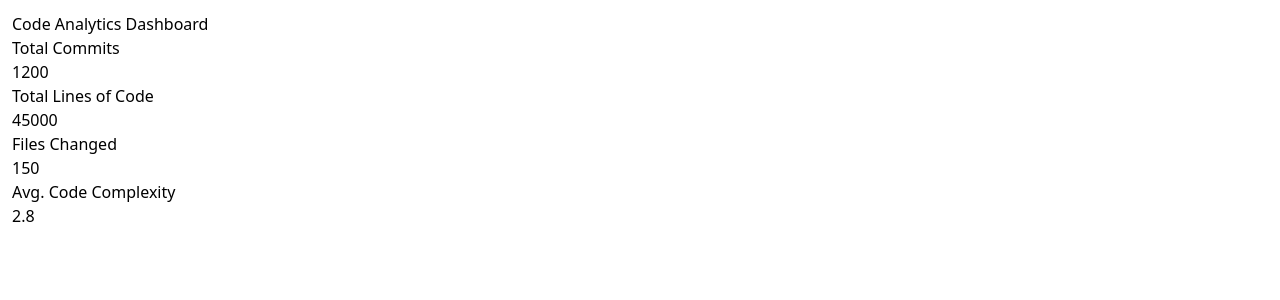
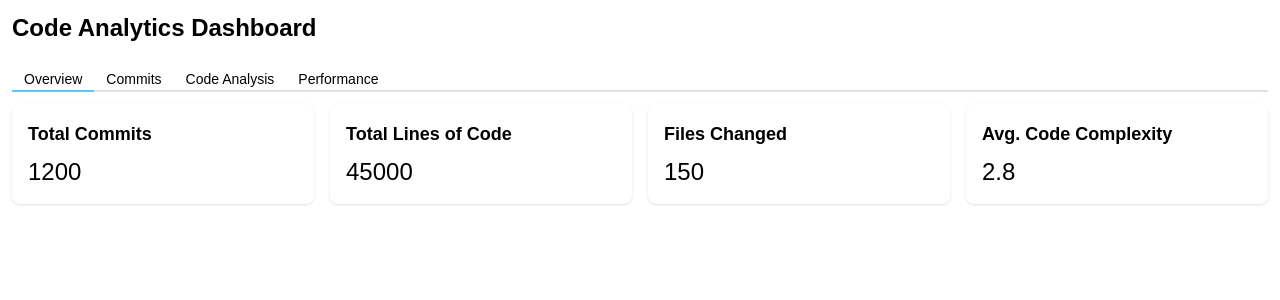
Before and after one commit to evnkim/treehacks2025, a React (Vite) app in the folder client/: page /dashboard in a window 1280 px wide. Shown: the top 300 px of the page. Built offline with nearby package versions, Linux system fonts and the light colour scheme.

Commit message:
mantine and tabs

```diff
--- a/client/src/main.jsx
+++ b/client/src/main.jsx
@@ -3,9 +3,58 @@ import ReactDOM from "react-dom/client";
 import { RouterProvider } from "react-router-dom";
 import { router } from "./router";
 import "./index.css";
+import "@mantine/core/styles.css";
+import { createTheme, MantineProvider, rem } from "@mantine/core";
+
+
+const theme = createTheme({
+  fontFamily: "Lexend, sans-serif",
+  fontFamilyMonospace: "Roboto Mono, monospace",
+  headings: { fontFamily: "Lexend, sans-serif" },
+  colors: {
+    // due to the way that default colors work in mantine, this color gradient is
+    // inverted, i.e., darkest to lightest. if the theme ever changes, the new color
+    // scheme should follow this inverted pattern, otherwise the app may look/feel
+    // different than before.
+    "blue": [
+      "#4593CC",
+      "#499BD7",
+      "#4CA4E3",
+      "#50ACEE",
+      "#54B4F9",
+      "#58BCFF",
+      "#5CC4FF",
+      "#60CCFF",
+      "#63D5FF",
+      "#67DDFF",
+    ],
+  },
+  primaryColor: "blue",
+  spacing: {
+    xs: rem(4),
+    sm: rem(8),
+    md: rem(12),
+    lg: rem(16),
+    xl: rem(20),
+    xxl: rem(32),
+    xxxl: rem(36),
+  },
+  fontSizes: {
+    xs: rem(12),
+    sm: rem(14),
+    md: rem(16),
+    lg: rem(18),
+    xl: rem(20),
+    xxl: rem(24),
+    xxxl: rem(30),
+    xxxxl: rem(36),
+  },
+});
 
 ReactDOM.createRoot(document.getElementById("root")).render(
   <React.StrictMode>
-    <RouterProvider router={router} />
+    <MantineProvider theme={theme}>
+      <RouterProvider router={router} />
+    </MantineProvider>
   </React.StrictMode>
 );
--- a/client/src/pages/Dashboard.jsx
+++ b/client/src/pages/Dashboard.jsx
@@ -1,4 +1,5 @@
 import React, { useState, useEffect } from "react";
+import { Tabs } from "@mantine/core";
 
 const Dashboard = () => {
   const [analyticsData, setAnalyticsData] = useState(null);
@@ -15,33 +16,59 @@ const Dashboard = () => {
     }, 1000);
   }, []);
 
+  const AnalyticsOverview = () => (
+    <div className="grid grid-cols-1 md:grid-cols-2 lg:grid-cols-4 gap-4">
+      <div className="bg-white p-4 rounded-lg shadow">
+        <h2 className="text-lg font-semibold mb-2">Total Commits</h2>
+        <p className="text-2xl">{analyticsData.totalCommits}</p>
+      </div>
+      <div className="bg-white p-4 rounded-lg shadow">
+        <h2 className="text-lg font-semibold mb-2">Total Lines of Code</h2>
+        <p className="text-2xl">{analyticsData.totalLines}</p>
+      </div>
+      <div className="bg-white p-4 rounded-lg shadow">
+        <h2 className="text-lg font-semibold mb-2">Files Changed</h2>
+        <p className="text-2xl">{analyticsData.filesChanged}</p>
+      </div>
+      <div className="bg-white p-4 rounded-lg shadow">
+        <h2 className="text-lg font-semibold mb-2">Avg. Code Complexity</h2>
+        <p className="text-2xl">{analyticsData.codeComplexity}</p>
+      </div>
+    </div>
+  );
+
   return (
-    <div className="p-3 dashboard">
-      <header className="dashboard-header">
-        <h1>Code Analytics Dashboard</h1>
+    <div className="p-3">
+      <header className="mb-6">
+        <h1 className="text-2xl font-bold">Code Analytics Dashboard</h1>
       </header>
-      {analyticsData ? (
-        <div className="dashboard-cards">
-          <div className="card">
-            <h2>Total Commits</h2>
-            <p>{analyticsData.totalCommits}</p>
-          </div>
-          <div className="card">
-            <h2>Total Lines of Code</h2>
-            <p>{analyticsData.totalLines}</p>
-          </div>
-          <div className="card">
-            <h2>Files Changed</h2>
-            <p>{analyticsData.filesChanged}</p>
-          </div>
-          <div className="card">
-            <h2>Avg. Code Complexity</h2>
-            <p>{analyticsData.codeComplexity}</p>
-          </div>
-        </div>
-      ) : (
-        <p>Loading analytics data...</p>
-      )}
+
+      <Tabs defaultValue="overview">
+        <Tabs.List>
+          <Tabs.Tab value="overview">Overview</Tabs.Tab>
+          <Tabs.Tab value="commits">Commits</Tabs.Tab>
+          <Tabs.Tab value="code">Code Analysis</Tabs.Tab>
+          <Tabs.Tab value="performance">Performance</Tabs.Tab>
+        </Tabs.List>
+
+        <Tabs.Panel value="overview" pt="md">
+          {analyticsData ? <AnalyticsOverview /> : (
+            <p className="text-gray-600">Loading analytics data...</p>
+          )}
+        </Tabs.Panel>
+
+        <Tabs.Panel value="commits" pt="md">
+          <p>Commit history and statistics will go here</p>
+        </Tabs.Panel>
+
+        <Tabs.Panel value="code" pt="md">
+          <p>Detailed code analysis metrics will go here</p>
+        </Tabs.Panel>
+
+        <Tabs.Panel value="performance" pt="md">
+          <p>Performance metrics and trends will go here</p>
+        </Tabs.Panel>
+      </Tabs>
     </div>
   );
 };
```
Also changed, not shown: package.json (added, +11 -0 lines), 2 other files (tests, documents, lock files or other folders).
